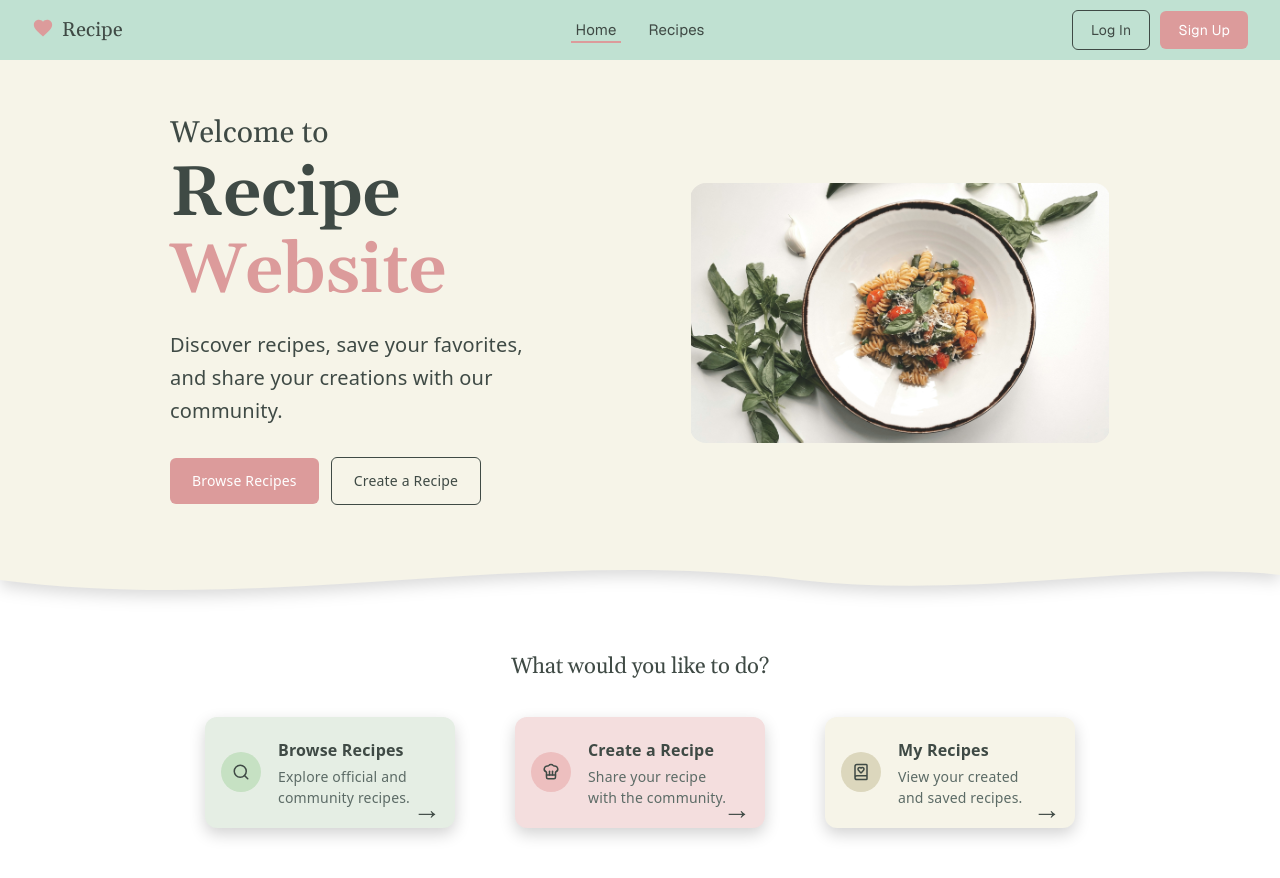
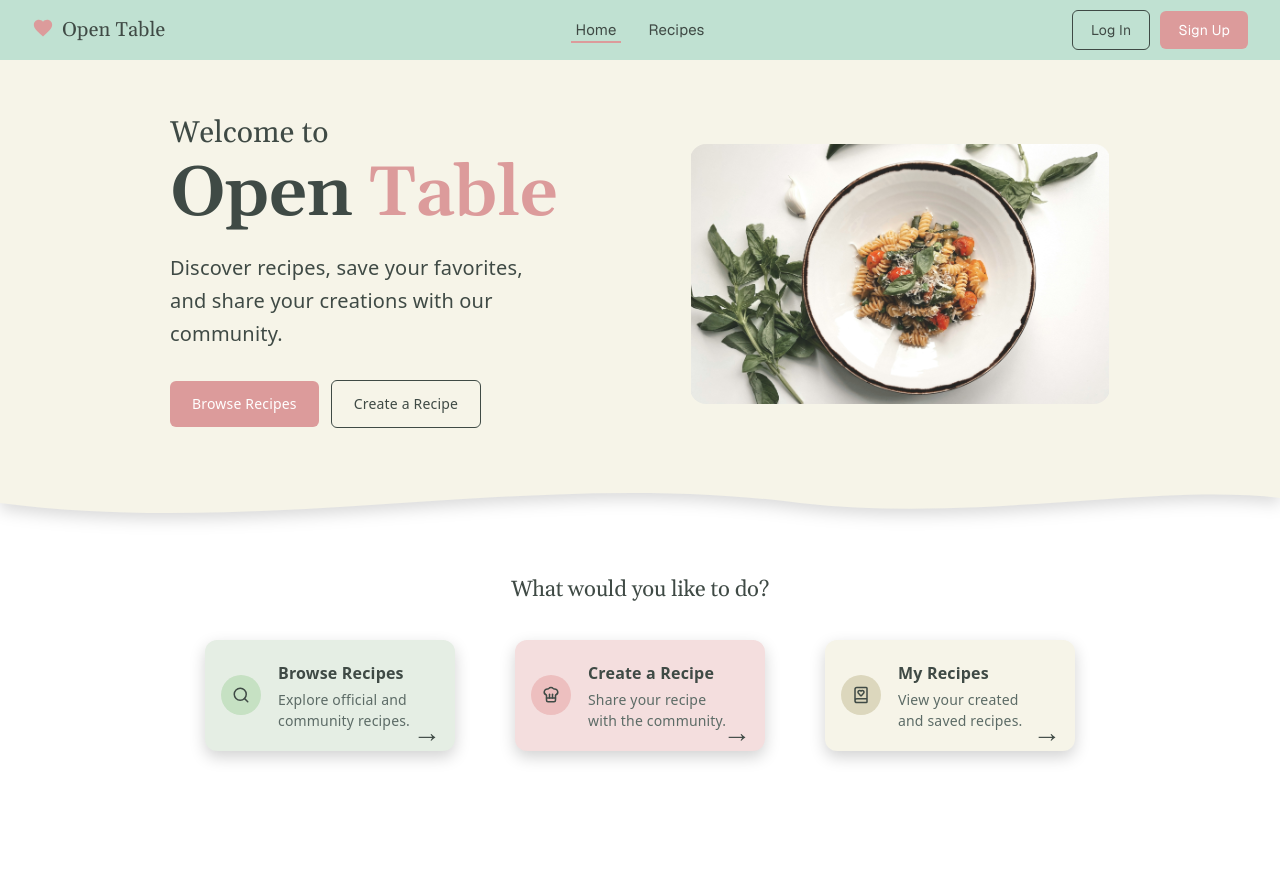
Before and after one commit to ethan-y-cheung/recipe-project, a React (Vite) app in the folder frontend/: page / in a window 1280 px wide. Shown: the top 878 px of the page. After the commit the page ends 823 px from the top, so only its background shows below. Built offline with nearby package versions, Linux system fonts and the light colour scheme; no server answers.

Commit message:
titel change

```diff
--- a/frontend/index.html
+++ b/frontend/index.html
@@ -4,7 +4,7 @@
     <meta charset="UTF-8" />
     <link rel="icon" type="image/svg+xml" href="/favicon.svg" />
     <meta name="viewport" content="width=device-width, initial-scale=1.0" />
-    <title>Recipe</title>
+    <title>Open Table</title>
     <link rel="preconnect" href="https://fonts.googleapis.com" />
     <link rel="preconnect" href="https://fonts.gstatic.com" crossorigin />
     <link
--- a/frontend/src/components/Navbar.tsx
+++ b/frontend/src/components/Navbar.tsx
@@ -33,7 +33,7 @@ export default function Navbar() {
           >
             <path d="M12 21.35l-1.45-1.32C5.4 15.36 2 12.28 2 8.5 2 5.42 4.42 3 7.5 3c1.74 0 3.41.81 4.5 2.09C13.09 3.81 14.76 3 16.5 3 19.58 3 22 5.42 22 8.5c0 3.78-3.4 6.86-8.55 11.54L12 21.35z" />
           </svg>
-          <span className="navbar-title">Recipe</span>
+          <span className="navbar-title">Open Table</span>
         </Link>
       </div>
 
--- a/frontend/src/pages/Home.tsx
+++ b/frontend/src/pages/Home.tsx
@@ -11,7 +11,7 @@ export default function Home() {
           <div className="hero-text">
             <p className="hero-eyebrow">Welcome to</p>
             <h1 className="hero-heading">
-              Recipe <span className="hero-pink">Website</span>
+              Open <span className="hero-pink">Table</span>
             </h1>
             <p className="hero-desc">
               Discover recipes, save your favorites,
```
Also changed, not shown: 1 other file (tests, documents, lock files or other folders).
